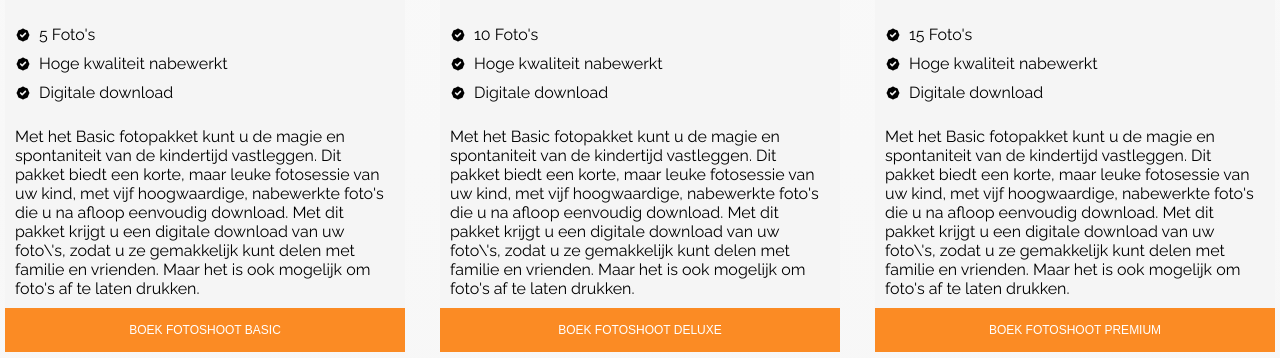
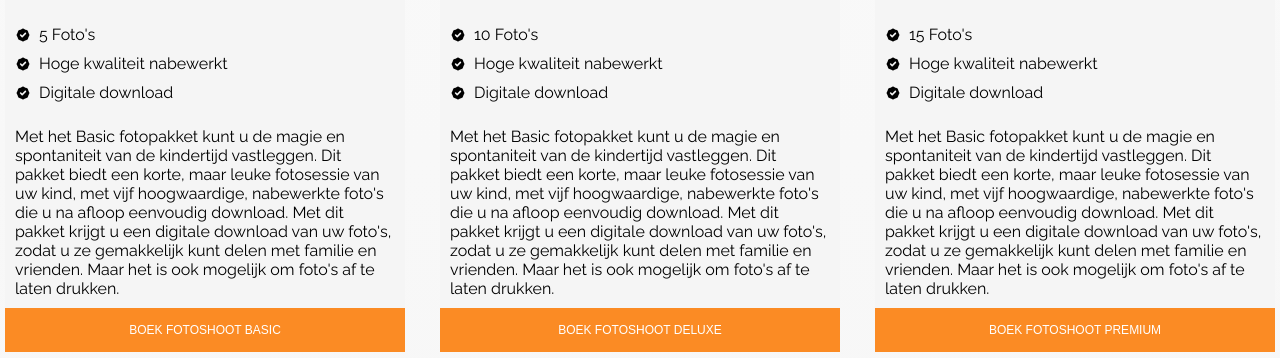
Before and after one commit to maxvanwijnen/maxvanwijnen.nl-nextjs, a Next.js app: page /fotoshoot/kinderen in a window 1280 px wide. Shown: the part 2792-3150 px from the top of the page. Built offline with nearby package versions, Linux system fonts and the light colour scheme; a web font is replaced by a local one.

Commit message:
escaped quotes

```diff
--- a/components/PricePackages/PricePackages.js
+++ b/components/PricePackages/PricePackages.js
@@ -12,7 +12,7 @@ const PricePackages = () => {
                     uspList={["5 Foto's","Hoge kwaliteit nabewerkt", "Digitale download"]}
                     img="https://www.maxvanwijnen.nl/www/images/kinderen/Fotoshoot-strand-kind.webp"
                 >
-                    Met het Basic fotopakket kunt u de magie en spontaniteit van de kindertijd vastleggen. Dit pakket biedt een korte, maar leuke fotosessie van uw kind, met vijf hoogwaardige, nabewerkte foto's die u na afloop eenvoudig download.  Met dit pakket krijgt u  een digitale download van uw foto\'s, zodat u ze gemakkelijk kunt delen met familie en vrienden. Maar het is ook mogelijk om foto's af te laten drukken.
+                    Met het Basic fotopakket kunt u de magie en spontaniteit van de kindertijd vastleggen. Dit pakket biedt een korte, maar leuke fotosessie van uw kind, met vijf hoogwaardige, nabewerkte foto&apos;s die u na afloop eenvoudig download.  Met dit pakket krijgt u  een digitale download van uw foto&apos;s, zodat u ze gemakkelijk kunt delen met familie en vrienden. Maar het is ook mogelijk om foto&apos;s af te laten drukken.
                 </PricePackage>
 
                 <PricePackage
@@ -21,7 +21,7 @@ const PricePackages = () => {
                     uspList={["10 Foto's","Hoge kwaliteit nabewerkt", "Digitale download"]}
                     img="https://www.maxvanwijnen.nl/www/images/kinderen/Fotoshoot-strand-kind.webp"
                 >
-                    Met het Basic fotopakket kunt u de magie en spontaniteit van de kindertijd vastleggen. Dit pakket biedt een korte, maar leuke fotosessie van uw kind, met vijf hoogwaardige, nabewerkte foto's die u na afloop eenvoudig download.  Met dit pakket krijgt u  een digitale download van uw foto\'s, zodat u ze gemakkelijk kunt delen met familie en vrienden. Maar het is ook mogelijk om foto's af te laten drukken.
+                    Met het Basic fotopakket kunt u de magie en spontaniteit van de kindertijd vastleggen. Dit pakket biedt een korte, maar leuke fotosessie van uw kind, met vijf hoogwaardige, nabewerkte foto&apos;s die u na afloop eenvoudig download.  Met dit pakket krijgt u  een digitale download van uw foto&apos;s, zodat u ze gemakkelijk kunt delen met familie en vrienden. Maar het is ook mogelijk om foto&apos;s af te laten drukken.
                 </PricePackage>
                 <PricePackage
                     price={189}
@@ -29,7 +29,7 @@ const PricePackages = () => {
                     uspList={["15 Foto's","Hoge kwaliteit nabewerkt", "Digitale download"]}
                     img="https://www.maxvanwijnen.nl/www/images/kinderen/Fotoshoot-strand-kind.webp"
                 >
-                    Met het Basic fotopakket kunt u de magie en spontaniteit van de kindertijd vastleggen. Dit pakket biedt een korte, maar leuke fotosessie van uw kind, met vijf hoogwaardige, nabewerkte foto's die u na afloop eenvoudig download.  Met dit pakket krijgt u  een digitale download van uw foto\'s, zodat u ze gemakkelijk kunt delen met familie en vrienden. Maar het is ook mogelijk om foto's af te laten drukken.
+                    Met het Basic fotopakket kunt u de magie en spontaniteit van de kindertijd vastleggen. Dit pakket biedt een korte, maar leuke fotosessie van uw kind, met vijf hoogwaardige, nabewerkte foto&apos;s die u na afloop eenvoudig download.  Met dit pakket krijgt u  een digitale download van uw foto&apos;s, zodat u ze gemakkelijk kunt delen met familie en vrienden. Maar het is ook mogelijk om foto&apos;s af te laten drukken.
                 </PricePackage>
 
             </article>
```
